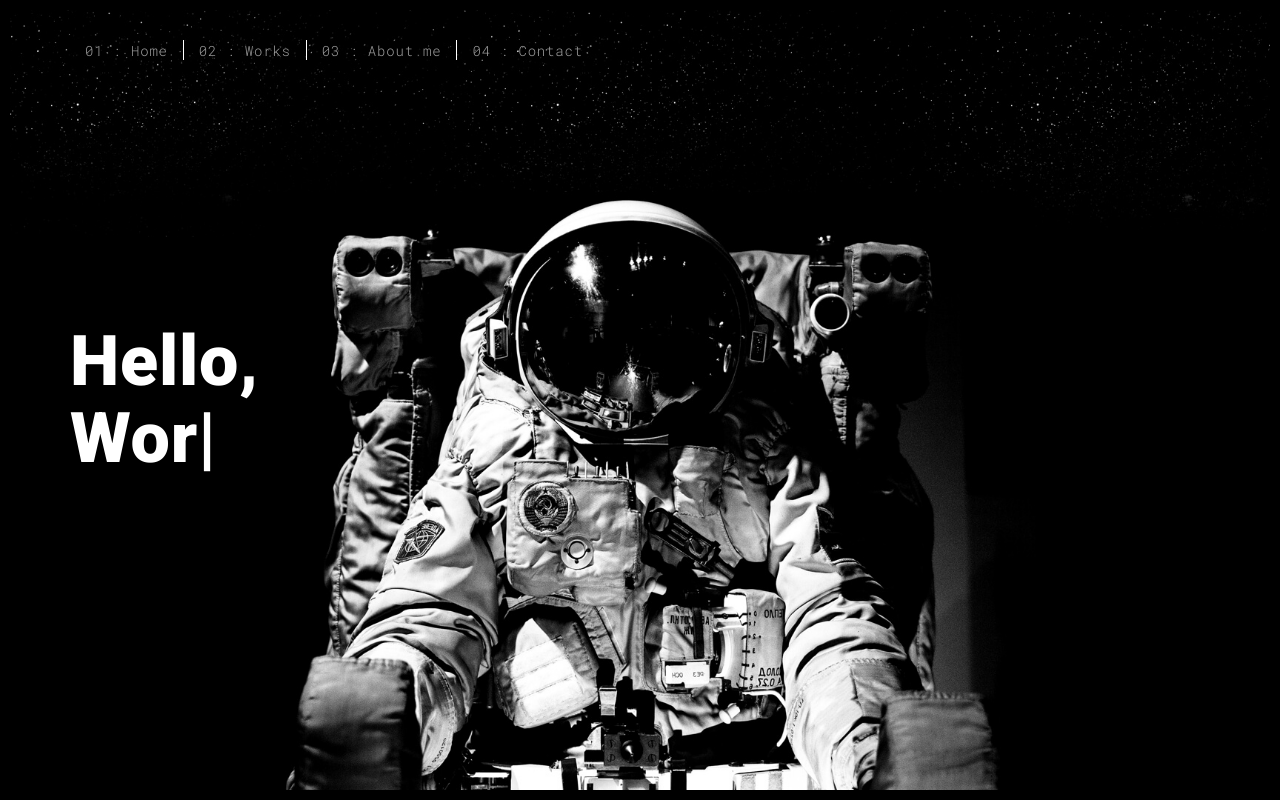
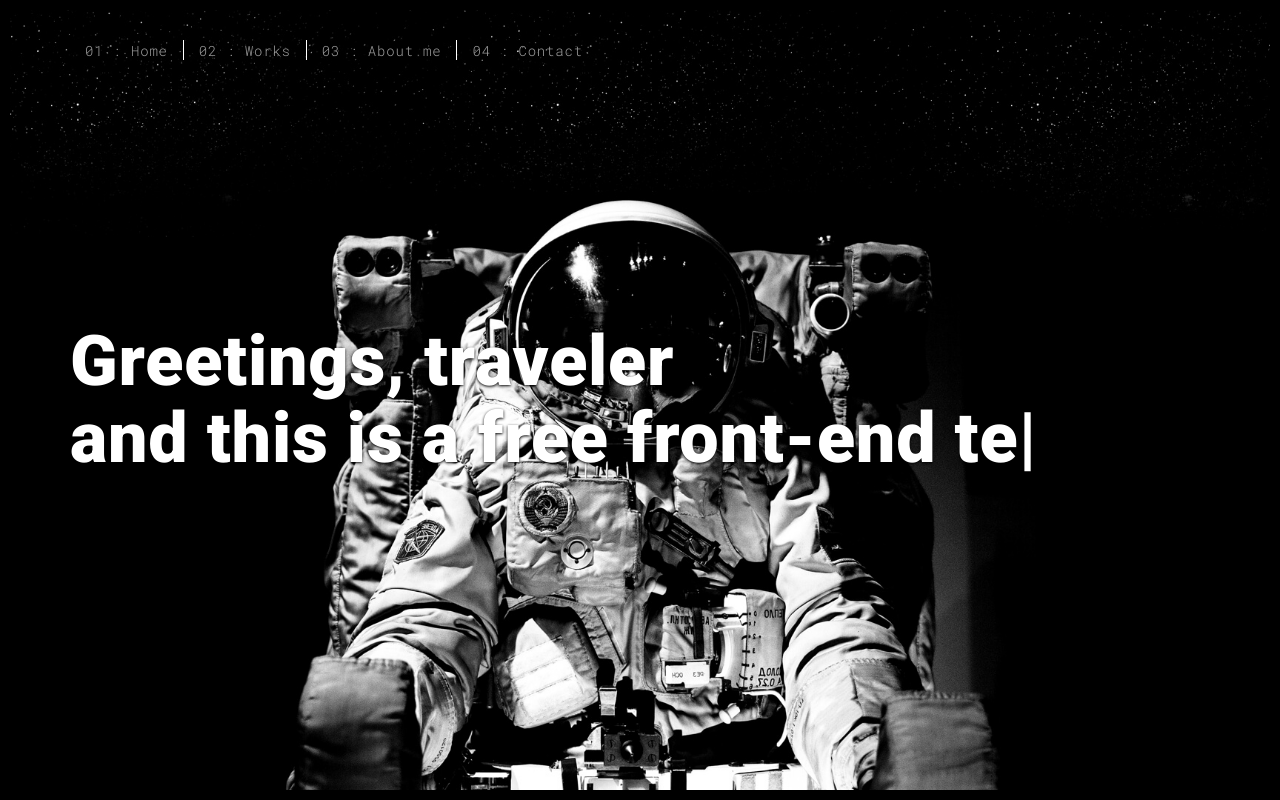
Before and after one commit to DramatikMan/portfolio-template, a Flask app: page / in a window 1280 px wide. Run offline with Flask 2, Linux system fonts and the light colour scheme; some libraries are stand-ins or nearby versions.

Commit message:
Update index.html

```diff
--- a/templates/index.html
+++ b/templates/index.html
@@ -58,11 +58,11 @@
         <div class="col-xs-12">
           <div class="hero-full-wrapper">
             <div class="text-content">
-              <h1>Hello,<br>
+              <h1>Greetings, traveler<br>
                 <span id="typed-strings">
-                  <span>I'm James Dean</span>
-                  <span>French Designer</span>
-                  <span>Working as a Freelance</span>
+                  <span>I am Sergey,</span>
+                  <span>and this is a free front-end template I got online</span>
+                  <span>to practice flask and deployment</span>
                 </span>
                 <span id="typed"></span>
               </h1>
```
